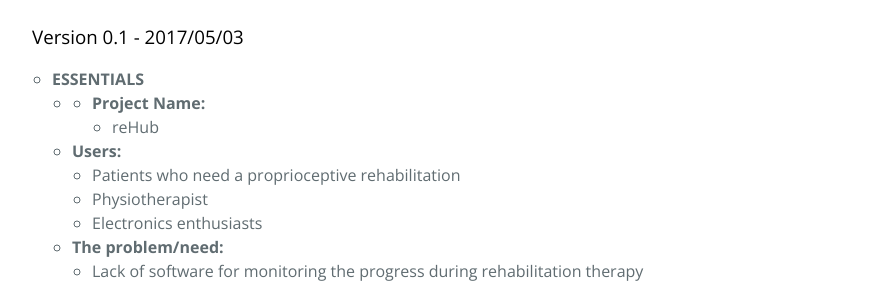
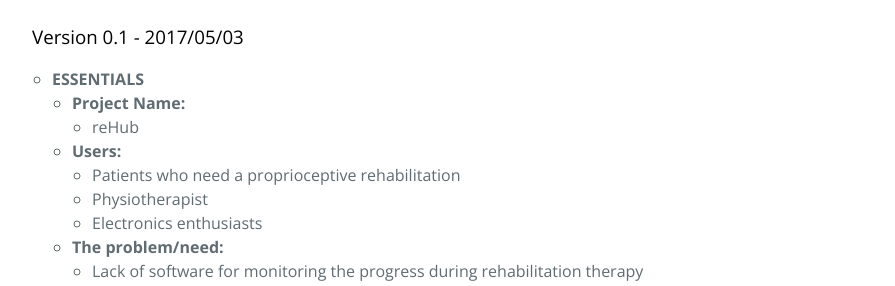
Before and after one commit to opencarecc/rehub, a Jekyll site: the page built from _posts/2017-05-03-rehub-essentials.md, in a window 1280 px wide. Shown: the part 534-820 px from the top of the page, without its empty margins (192-1087 px from the left). Built offline with Jekyll 4.4.1, drawn with Linux system fonts in a browser that asks for light colours; comment, search, counter and statistics services are not loaded.

```diff
--- a/_posts/2017-05-03-rehub-essentials.md
+++ b/_posts/2017-05-03-rehub-essentials.md
@@ -15,7 +15,7 @@ excerpt: Here the essentials of <b>reHub</b> project.
 ### Version 0.1 - 2017/05/03
 
 * <b>ESSENTIALS</b>
-	* * <b>Project Name:</b>
+	* <b>Project Name:</b>
 		* reHub
 	* <b>Users:</b>
 		* Patients who need a proprioceptive rehabilitation
```
